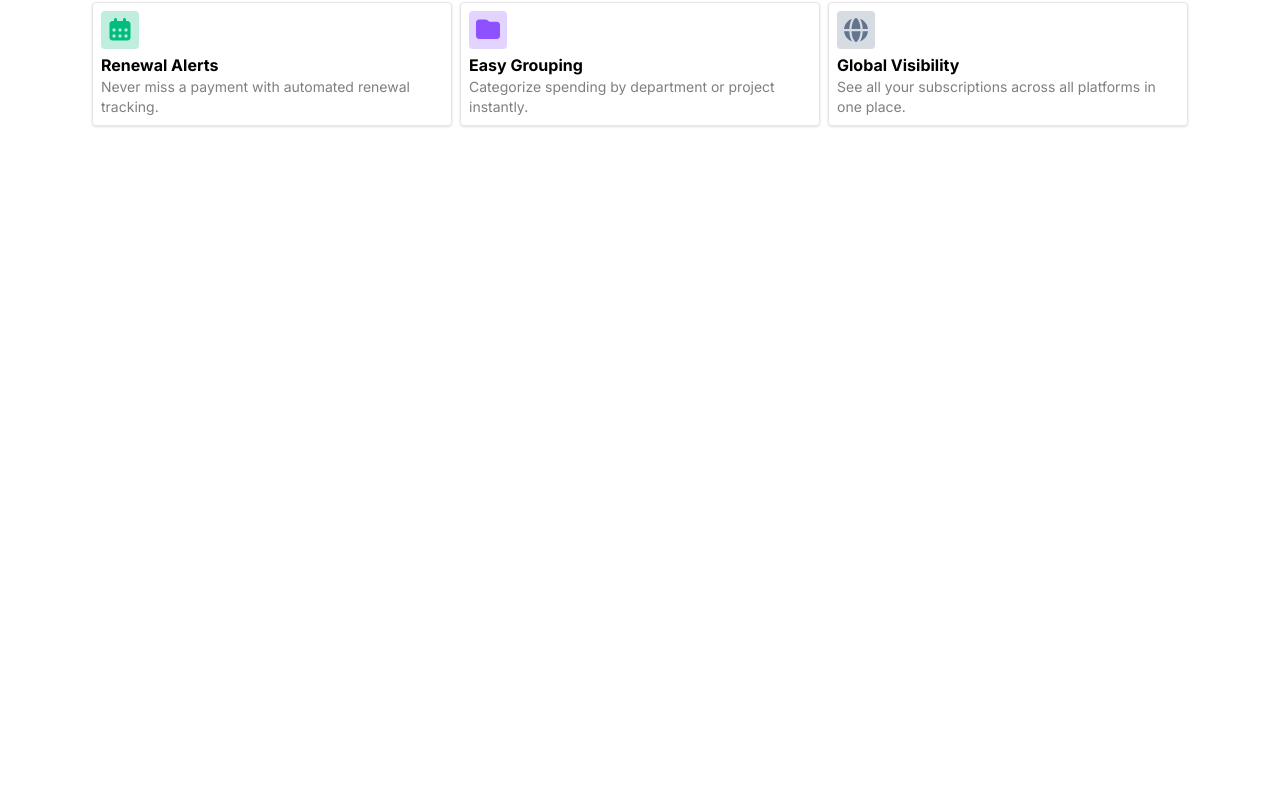
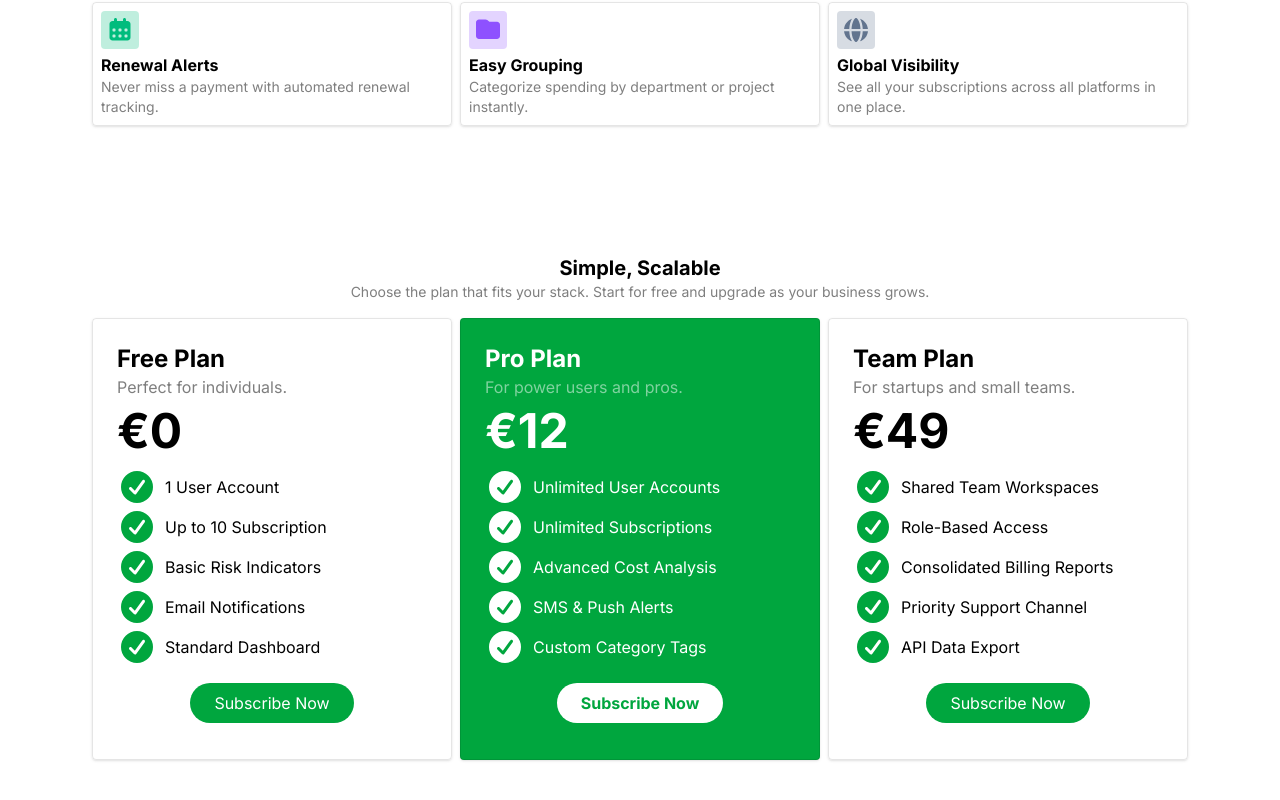
Before and after one commit to eben-vranken/daily-kana, an Angular app: page / in a window 1280 px wide. Shown: the part 988-1788 px from the top of the page. Before the commit the page ends 1178 px from the top, so only its background shows below. Built offline with nearby package versions, Linux system fonts and the light colour scheme; no server answers.

Commit message:
added pricing section

```diff
--- a/src/app/components/landing-page/landingpage.html
+++ b/src/app/components/landing-page/landingpage.html
@@ -15,8 +15,7 @@
 
             <!-- CTA -->
             <section class="flex md:flex-row flex-col items-center gap-x-2">
-                <a routerLink="/signup"
-                    class="px-3 py-1 bg-green-600 rounded text-white font-bold hover:brightness-90 cursor-pointer">Sign
+                <a routerLink="/signup" class="px-3 py-1 bg-green-600 rounded text-white font-bold hover:brightness-90 cursor-pointer">Sign
                     Up</a>
                 <span class="opacity-50">No credit card required. Setup in 2 minutes.</span>
             </section>
@@ -29,7 +28,7 @@
     </section>
 
     <!-- Features -->
-    <section class="flex flex-col items-center py-16">
+    <section id="features" class="flex flex-col items-center py-16">
         <h1 class="font-bold text-xl">Take Control of Your Stack</h1>
         <span class="opacity-50 text-sm mb-4">Stop losing money to forgotten trials and hidden renewals with our
             automated
@@ -39,8 +38,7 @@
         <!-- Feature Cards -->
         <section class="grid grid-cols-1 md:grid-cols-2 lg:grid-cols-3 gap-2 justify-center">
             <section class="border w-90 border-black/10 shadow rounded p-2 flex flex-col gap-y-1">
-                <fa-icon [icon]="faShield" size="2xl"
-                    class="text-blue-500 bg-blue-500/25 p-1 rounded aspect-square w-min flex items-center justify-center" />
+                <fa-icon [icon]="faShield" size="2xl" class="text-blue-500 bg-blue-500/25 p-1 rounded aspect-square w-min flex items-center justify-center" />
                 <section>
                     <h2 class="font-bold ">Secure SSR Auth</h2>
                     <p class="text-sm opacity-50">Protect your data with secure server-side rendering authentication.
@@ -49,8 +47,7 @@
             </section>
 
             <section class="border w-90 border-black/10 shadow rounded p-2 flex flex-col gap-y-1">
-                <fa-icon [icon]="faGraph" size="xl"
-                    class="text-indigo-500 bg-indigo-500/25 p-1 rounded aspect-square w-min flex items-center justify-center" />
+                <fa-icon [icon]="faGraph" size="xl" class="text-indigo-500 bg-indigo-500/25 p-1 rounded aspect-square w-min flex items-center justify-center" />
                 <section>
                     <h2 class="font-bold ">Smart Overview</h2>
                     <p class="text-sm opacity-50">View all active subscriptions on one clean dashboard.
@@ -59,8 +56,7 @@
             </section>
 
             <section class="border w-90 border-black/10 shadow rounded p-2 flex flex-col gap-y-1">
-                <fa-icon [icon]="faWarning" size="xl"
-                    class="text-amber-500 bg-amber-500/25 p-1 rounded aspect-square w-min flex items-center justify-center" />
+                <fa-icon [icon]="faWarning" size="xl" class="text-amber-500 bg-amber-500/25 p-1 rounded aspect-square w-min flex items-center justify-center" />
                 <section>
                     <h2 class="font-bold ">Risk Detection</h2>
                     <p class="text-sm opacity-50">Identify underused services before the next bill hits.
@@ -69,8 +65,7 @@
             </section>
 
             <section class="border w-90 border-black/10 shadow rounded p-2 flex flex-col gap-y-1">
-                <fa-icon [icon]="faCalendar" size="xl"
-                    class="text-emerald-500 bg-emerald-500/25 p-1 rounded aspect-square w-min flex items-center justify-center" />
+                <fa-icon [icon]="faCalendar" size="xl" class="text-emerald-500 bg-emerald-500/25 p-1 rounded aspect-square w-min flex items-center justify-center" />
                 <section>
                     <h2 class="font-bold ">Renewal Alerts</h2>
                     <p class="text-sm opacity-50">Never miss a payment with automated renewal tracking.
@@ -79,8 +74,7 @@
             </section>
 
             <section class="border w-90 border-black/10 shadow rounded p-2 flex flex-col gap-y-1">
-                <fa-icon [icon]="faFolder" size="xl"
-                    class="text-violet-500 bg-violet-500/25 p-1 rounded aspect-square w-min flex items-center justify-center" />
+                <fa-icon [icon]="faFolder" size="xl" class="text-violet-500 bg-violet-500/25 p-1 rounded aspect-square w-min flex items-center justify-center" />
                 <section>
                     <h2 class="font-bold ">Easy Grouping</h2>
                     <p class="text-sm opacity-50">Categorize spending by department or project instantly.
@@ -89,8 +83,7 @@
             </section>
 
             <section class="border w-90 border-black/10 shadow rounded p-2 flex flex-col gap-y-1">
-                <fa-icon [icon]="faGlobe" size="xl"
-                    class="text-slate-500 bg-slate-500/25 p-1 rounded aspect-square w-min flex items-center justify-center" />
+                <fa-icon [icon]="faGlobe" size="xl" class="text-slate-500 bg-slate-500/25 p-1 rounded aspect-square w-min flex items-center justify-center" />
                 <section>
                     <h2 class="font-bold ">Global Visibility</h2>
                     <p class="text-sm opacity-50">See all your subscriptions across all platforms in one place.
@@ -99,4 +92,134 @@
             </section>
         </section>
     </section>
+
+    <!-- Pricing -->
+    <section id="pricing" class="flex flex-col items-center py-16">
+        <h1 class="font-bold text-xl">Simple, Scalable</h1>
+        <span class="opacity-50 text-sm mb-4">Choose the plan that fits your stack. Start for free and upgrade as your business grows.</span>
+
+        <!-- Price Cards -->
+        <section class="flex gap-2 lg:flex-row flex-col">
+            <!-- Free Tier -->
+            <section class="flex flex-col p-6 border w-90 border-black/10 shadow rounded">
+                <h1 class="text-2xl font-bold">Free Plan</h1>
+                <span class="opacity-50">Perfect for individuals.</span>
+                <h2 class="font-bold text-5xl my-2">€0</h2>
+
+                <!-- Feature List -->
+                <section class="my-2 flex flex-col gap-y-2">
+                    <section class="flex items-center gap-x-2">
+                        <fa-icon [icon]="faCheck" size="2xl" class="text-green-600"></fa-icon>
+                        <span>1 User Account</span>
+                    </section>
+
+                    <section class="flex items-center gap-x-2">
+                        <fa-icon [icon]="faCheck" size="2xl" class="text-green-600"></fa-icon>
+                        <span>Up to 10 Subscription</span>
+                    </section>
+
+                    <section class="flex items-center gap-x-2">
+                        <fa-icon [icon]="faCheck" size="2xl" class="text-green-600"></fa-icon>
+                        <span>Basic Risk Indicators</span>
+                    </section>
+
+                    <section class="flex items-center gap-x-2">
+                        <fa-icon [icon]="faCheck" size="2xl" class="text-green-600"></fa-icon>
+                        <span>Email Notifications</span>
+                    </section>
+
+                    <section class="flex items-center gap-x-2">
+                        <fa-icon [icon]="faCheck" size="2xl" class="text-green-600"></fa-icon>
+                        <span>Standard Dashboard</span>
+                    </section>
+                </section>
+
+                <!-- CTA -->
+                <section class="flex justify-center my-3">
+                    <a routerLink="/signup" class="px-6 py-2 bg-green-600 rounded-full text-white flex w-fit">Subscribe Now</a>
+                </section>
+            </section>
+
+            <!-- Pro Tier -->
+            <section class="flex flex-col p-6 border w-90 text-white bg-green-600 border-black/10 shadow rounded">
+                <h1 class="text-2xl font-bold">Pro Plan</h1>
+                <span class="opacity-50">For power users and pros.</span>
+                <h2 class="font-bold text-5xl my-2">€12</h2>
+
+                <!-- Feature List -->
+                <section class="my-2 flex flex-col gap-y-2">
+                    <section class="flex items-center gap-x-2">
+                        <fa-icon [icon]="faCheck" size="2xl" class="text-white"></fa-icon>
+                        <span>Unlimited User Accounts</span>
+                    </section>
+
+                    <section class="flex items-center gap-x-2">
+                        <fa-icon [icon]="faCheck" size="2xl" class="text-white"></fa-icon>
+                        <span>Unlimited Subscriptions</span>
+                    </section>
+
+                    <section class="flex items-center gap-x-2">
+                        <fa-icon [icon]="faCheck" size="2xl" class="text-white"></fa-icon>
+                        <span>Advanced Cost Analysis</span>
+                    </section>
+
+                    <section class="flex items-center gap-x-2">
+                        <fa-icon [icon]="faCheck" size="2xl" class="text-white"></fa-icon>
+                        <span>SMS & Push Alerts</span>
+                    </section>
+
+                    <section class="flex items-center gap-x-2">
+                        <fa-icon [icon]="faCheck" size="2xl" class="text-white"></fa-icon>
+                        <span>Custom Category Tags</span>
+                    </section>
+                </section>
+
+                <!-- CTA -->
+                <section class="flex justify-center my-3">
+                    <a routerLink="/signup" class="px-6 py-2 bg-white rounded-full text-green-600 font-bold flex w-fit">Subscribe Now</a>
+                </section>
+            </section>
+
+            <!-- Team Plan -->
+            <section class="flex flex-col p-6 border w-90 border-black/10 shadow rounded">
+                <h1 class="text-2xl font-bold">Team Plan</h1>
+                <span class="opacity-50">For startups and small teams.</span>
+                <h2 class="font-bold text-5xl my-2">€49</h2>
+
+                <!-- Feature List -->
+                <section class="my-2 flex flex-col gap-y-2">
+                    <section class="flex items-center gap-x-2">
+                        <fa-icon [icon]="faCheck" size="2xl" class="text-green-600"></fa-icon>
+                        <span>Shared Team Workspaces</span>
+                    </section>
+
+                    <section class="flex items-center gap-x-2">
+                        <fa-icon [icon]="faCheck" size="2xl" class="text-green-600"></fa-icon>
+                        <span>Role-Based Access</span>
+                    </section>
+
+                    <section class="flex items-center gap-x-2">
+                        <fa-icon [icon]="faCheck" size="2xl" class="text-green-600"></fa-icon>
+                        <span>Consolidated Billing
+                            Reports</span>
+                    </section>
+
+                    <section class="flex items-center gap-x-2">
+                        <fa-icon [icon]="faCheck" size="2xl" class="text-green-600"></fa-icon>
+                        <span>Priority Support Channel</span>
+                    </section>
+
+                    <section class="flex items-center gap-x-2">
+                        <fa-icon [icon]="faCheck" size="2xl" class="text-green-600"></fa-icon>
+                        <span>API Data Export</span>
+                    </section>
+                </section>
+
+                <!-- CTA -->
+                <section class="flex justify-center my-3">
+                    <a routerLink="/signup" class="px-6 py-2 bg-green-600 rounded-full text-white flex w-fit">Subscribe Now</a>
+                </section>
+            </section>
+        </section>
+    </section>
 </main>
--- a/src/app/components/landing-page/landingpage.ts
+++ b/src/app/components/landing-page/landingpage.ts
@@ -4,6 +4,7 @@ import { FaIconComponent } from '@fortawesome/angular-fontawesome';
 import {
   faCalendarAlt,
   faChartBar,
+  faCheckCircle,
   faFolder,
   faGlobe,
   faShieldAlt,
@@ -22,4 +23,6 @@ export class LandingPage {
   faCalendar = faCalendarAlt;
   faFolder = faFolder;
   faGlobe = faGlobe;
+
+  faCheck = faCheckCircle;
 }
```
Also changed, not shown: src/app/components/navbar/navbar.html (+5 -8 lines).
